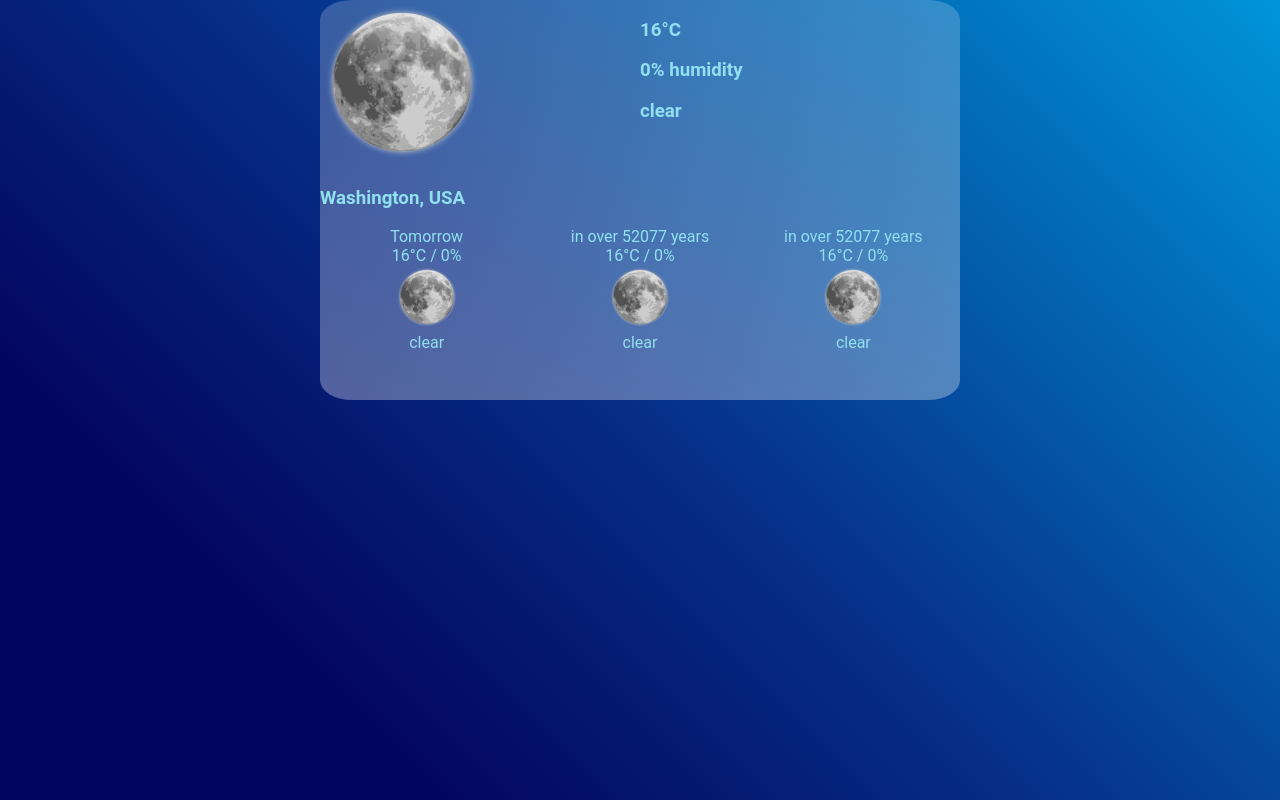
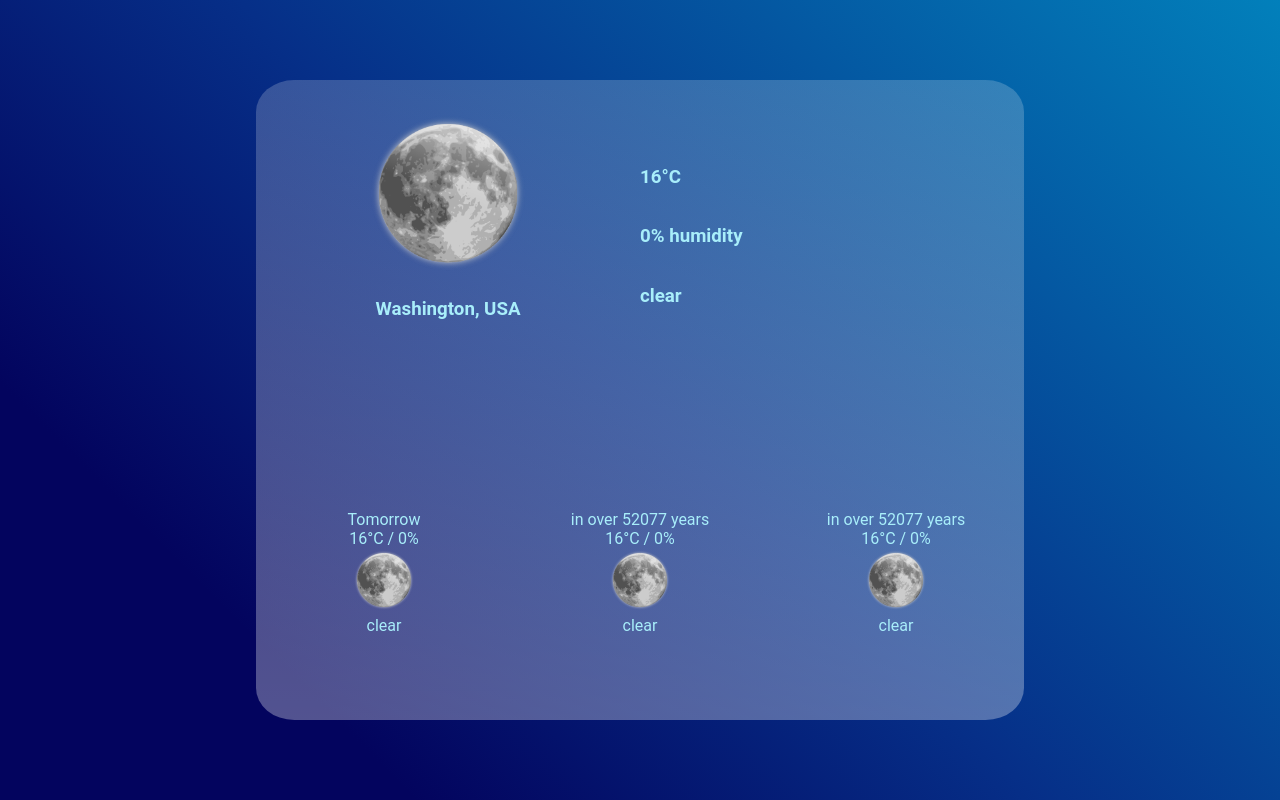
Before and after one commit to VictoriaStudios/nextJsAcademind, a Next.js app: page / in a window 1280 px wide. Built offline with nearby package versions, Linux system fonts and the light colour scheme; no server answers.

Commit message:
Further work on the style completed

```diff
--- a/components/Weather.js
+++ b/components/Weather.js
@@ -14,15 +14,14 @@ function Weather(props) {
           <div className="innerWrapper">
             <div className="weatherSymbol">
               <WeatherSymbol dayWeather={data.current} imgWidth={164} imgHeight={164}/>
+              <h3>{props.locationData.locality}, {props.locationData.countryName}</h3>
             </div>
             <div className="basicInfos">
               <h3>{useToCelsius(data.current.temp)}°C</h3>
               <h3>{data.current.humidity}% humidity</h3>
               <h3>{useIdToWeatherString(data.current.weather[0].id)}</h3>
             </div>
-            <div className="secondRow">
-              <h3>{props.locationData.locality}, {props.locationData.countryName}</h3>
-            </div>
+            <div className="gap"/>
             <div className="thirdRow">
               {(data.daily.slice(1, 4)).map((entry, index) => (
                 <div key={`forecast${index}`} className="forecastContainer"><Forecast dayWeather={entry} imgWidth={64} imgHeight={64} index={index}/></div>
--- a/styles/globals.css
+++ b/styles/globals.css
@@ -5,10 +5,9 @@ body {
   margin: 0;
   /* get better font */
   font-family:  Roboto, Oxygen, Ubuntu, Cantarell, Fira Sans, Droid Sans, Helvetica Neue, sans-serif;
-  background: linear-gradient(45deg,#03045E 20%, #062f88 50% ,#0094d8);
+  background: linear-gradient(45deg,#03045E 20%, #062f88 50% ,#0280bb);
   width: 100vw;
   height: 100vh;
-
 }
 
 a {
@@ -25,25 +24,30 @@ h1 {
 
 }
 
+
 .outerWrapper {
   position:absolute;
   left: 50%;
-  top: 10%;
-  transform: translate(-50%,-20%);
-  width:50vw;
-  height:50vh;
-  color:#90E0EF;
+  top: 50%;
+  transform: translate(-50%,-50%);
+  width:60vw;
+  height:80vh;
+  color:#a8eefa;
   background: linear-gradient(rgba(245, 245, 245, 0.205), rgba(255, 255, 255, 0.315));
   border-radius: 5%;
 }
 
 
+
 .innerWrapper {
+  position: absolute;
+  left:50%;
+  top:50%;
+  transform: translate(-50%,-50%);
   display: grid;
   grid-template-columns: repeat(2, 1fr);
-  max-height:100%;
-  max-width: 100%;
-
+  height:100%;
+  width: 100%;
 }
 
 .secondRow {
@@ -64,5 +68,23 @@ h1 {
 }
 
 .weatherSymbol {
-  max-height: 100%;
+  position: relative;
+  height: 100%;
+  text-align: center;
+  top:10%;
 }
+
+.basicInfos {
+  display: flex;
+  flex-direction: column;
+  text-align: left;
+  justify-content: center;
+
+}
+
+.gap {
+  grid-column-start: 1;
+  grid-column-end: 3;
+  margin-top: 1rem;
+  margin-bottom: 1rem;
+}
```
